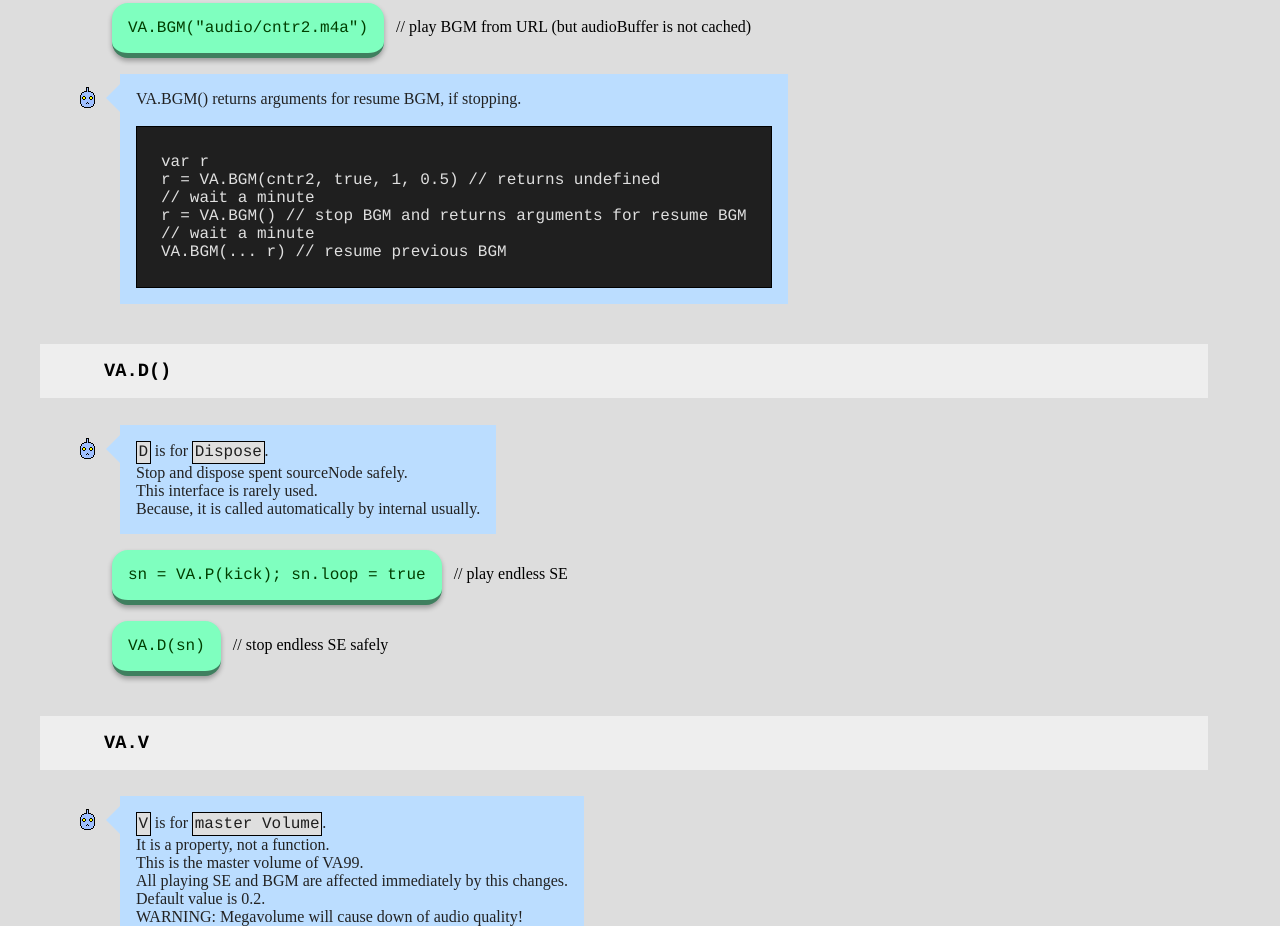
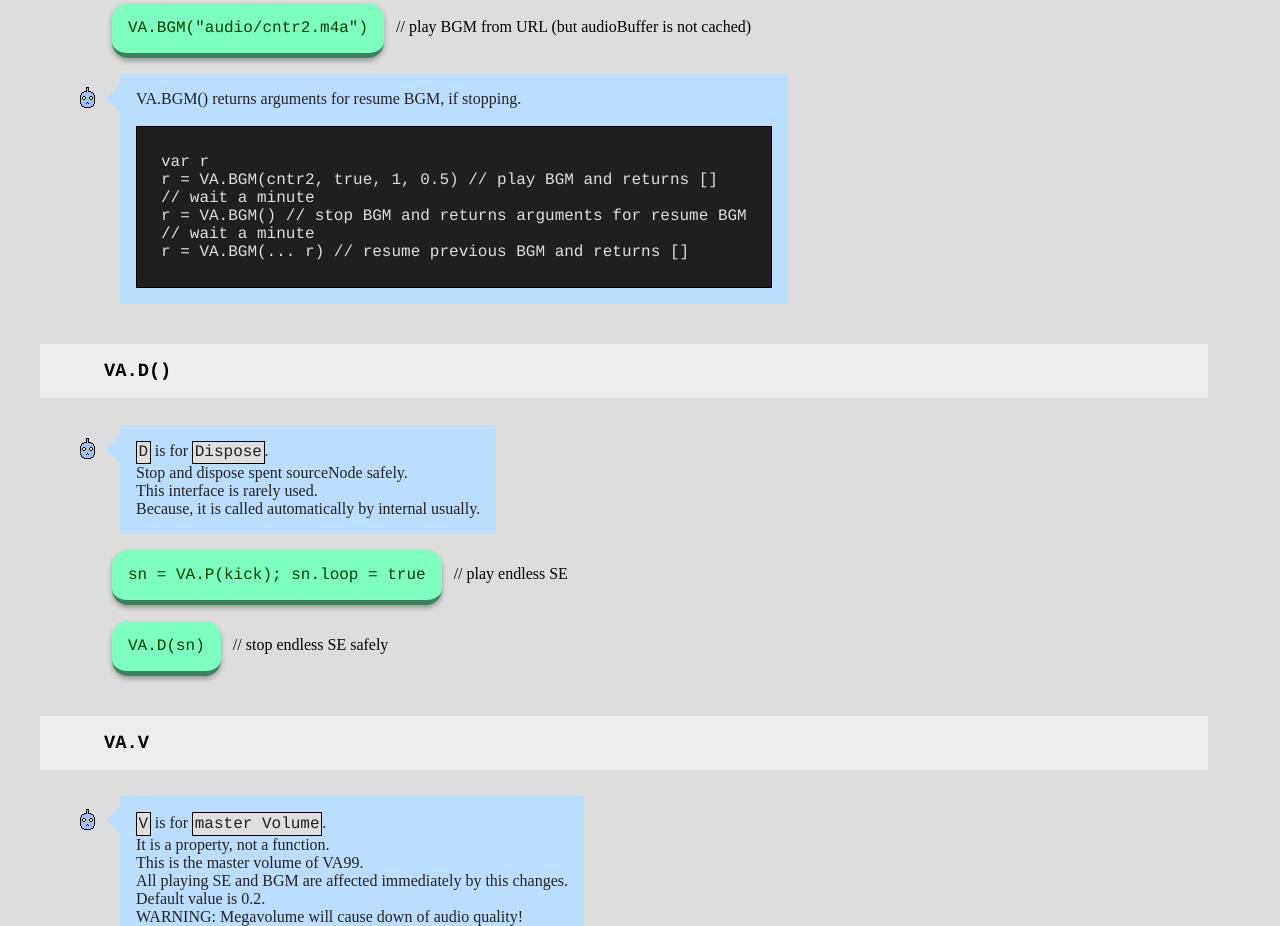
Before and after one commit to ayamada/va99, a website: page docs/index.html in a window 1280 px wide. Shown: the part 4497-5423 px from the top of the page. Drawn offline with Linux system fonts and the light colour scheme; no server answers.

Commit message:
fix: Release 5.4.20241209

```diff
--- a/docs/index.html
+++ b/docs/index.html
@@ -428,11 +428,11 @@ If not playing previous BGM, play new BGM immediately notwithstanding this.
 <br />
 <code class="console" translate="no">
 var r
-r = VA.BGM(cntr2, true, 1, 0.5) // returns undefined
+r = VA.BGM(cntr2, true, 1, 0.5) // play BGM and returns []
 // wait a minute
 r = VA.BGM() // stop BGM and returns arguments for resume BGM
 // wait a minute
-VA.BGM(... r) // resume previous BGM
+r = VA.BGM(... r) // resume previous BGM and returns []
 
 </code>
 </span></div>
--- a/docs/va99.js
+++ b/docs/va99.js
@@ -140,7 +140,7 @@ VA = (()=> {
     var pp = bgmState.playParams;
     var isAlreadyPlayingBgm = (sn?.buffer && !bgmState.isFading && pp);
 
-    var resumeParams; // playBgm returns resumeParams
+    var resumeParams = []; // playBgm returns resumeParams
     if (audioBuffer == null) {
       // set resumeParams to args for resume bgm
       if (bgmState.nextParams) {
--- a/package.json
+++ b/package.json
@@ -1,6 +1,6 @@
 {
   "name": "va99",
-  "version": "5.4.20241208",
+  "version": "5.4.20241209",
   "description": "Tiny audio manager for BGM and SE in browser",
   "private": false,
   "homepage": "https://github.com/ayamada/va99",
```
Also changed, not shown: README.md, dist/va99.js, dist/va99.min.js, dist/va99.min.mjs, 2 other files.
